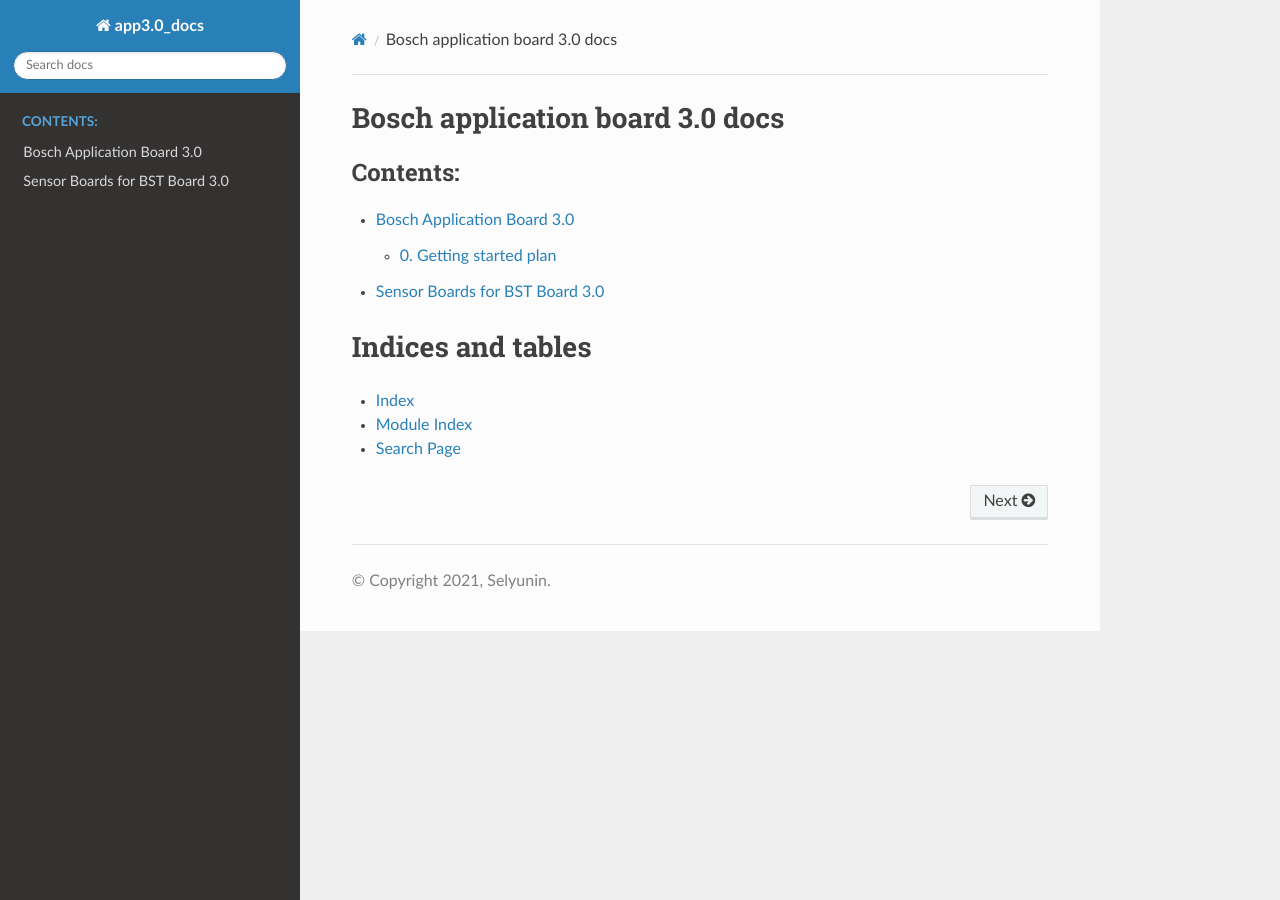
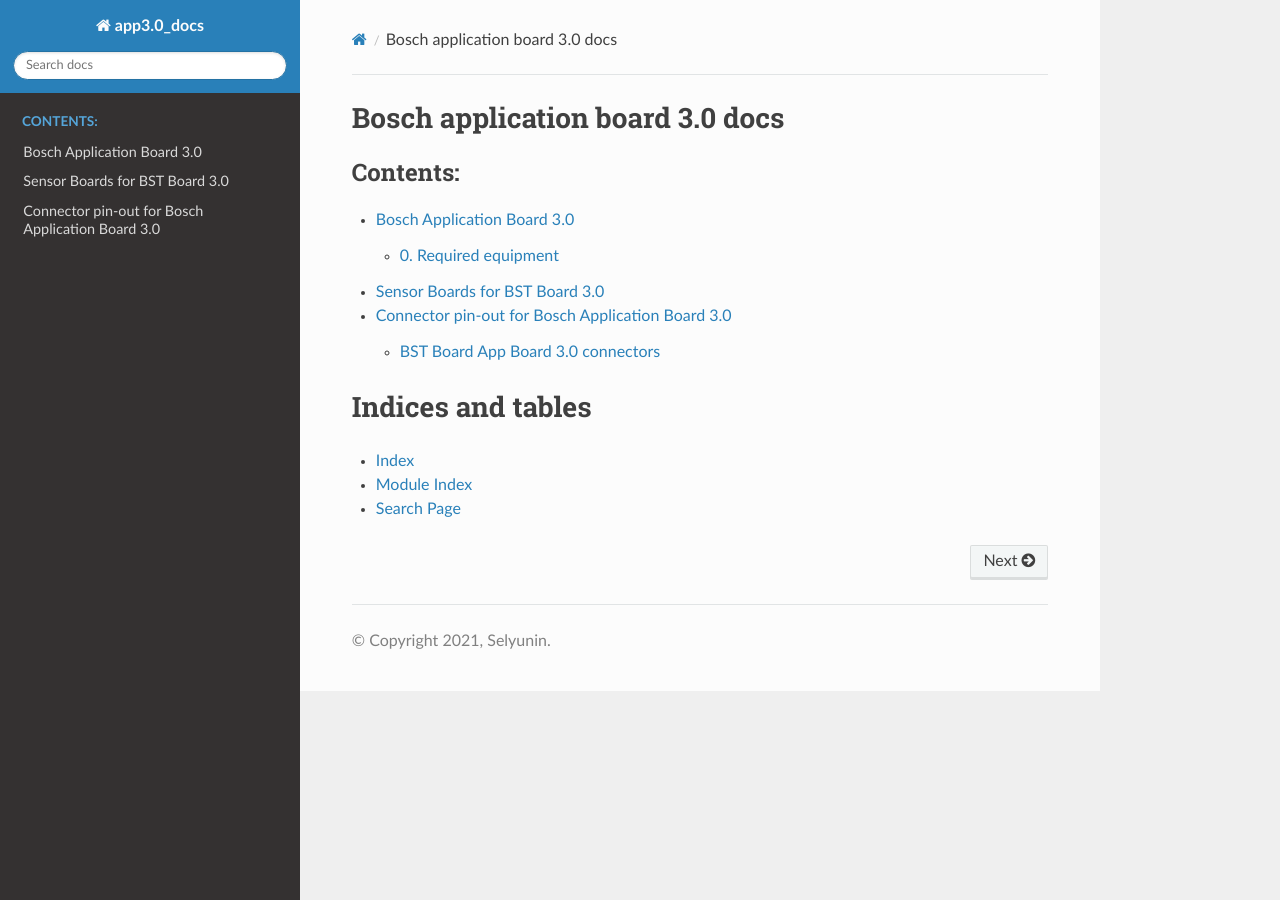
Before and after one commit to selyunin/app3.0_docs, a Sphinx documentation site: the page built from source/index.rst, in a window 1280 px wide. Built offline with Sphinx 7.4.7 and the Read the Docs theme 2.0.0, drawn with Linux system fonts in a browser that asks for light colours; some of the changed lines change nothing that is shown.

Commit message:
adding connectors file, where the info about connectors is summarized

```diff
--- /dev/null
+++ b/source/app30_connectors.rst
@@ -0,0 +1,124 @@
+Connector pin-out for Bosch Application Board 3.0
+===================================================
+
+.. contents:: Table of Contents
+    :depth: 5
+    :backlinks: top
+
+
+------------------------------------
+BST Board App Board 3.0 connectors
+------------------------------------
+
+.. table:: Connectors summary
+
+    +-------------------------------------+----------------------------------------------------------+
+    | **Connector Name**                  |  **Connector Description**                               |
+    +-------------------------------------+----------------------------------------------------------+
+    | `BST_SHUTTLE_BOARD_CONNECTOR`_      | Connector to plug-in sensor boards                       |
+    +-------------------------------------+----------------------------------------------------------+
+    | `SWD`_                              | Connector to connect Cortex-M SWD Debugger               |
+    +-------------------------------------+----------------------------------------------------------+
+    | `BCDS-XDK`_                         | Battery connector for App 3.0 board                      |
+    +-------------------------------------+----------------------------------------------------------+
+
+.. _BST_SHUTTLE_BOARD_CONNECTOR:
+
+:ref:`BST_SHUTTLE_BOARD_CONNECTOR`
+#####################################
+
+This asymmetric 7-9 pin connector is used to plug-in the shuttle sensor boards into the application board 3.0.
+Asymmetry serves the purpose to eliminate the possibility of wrong connection.
+
+
+.. table:: **BST_SHUTTLE_BOARD_CONNECTOR**
+
+    +-----------------------------------------+-----------------------------------------+
+    | **Short Side**                          | **Long Side**                           |
+    +--------------------+--------------------+--------------------+--------------------+
+    | **Pin number**     | **Signal / Line**  | **Pin number**     | **Signal / Line**  |
+    +--------------------+--------------------+--------------------+--------------------+
+    | **1**              | VDD                | **1**              | CS                 |
+    +--------------------+--------------------+--------------------+--------------------+
+    | **2**              | VDDIO              | **2**              | SCK/SCL            |
+    +--------------------+--------------------+--------------------+--------------------+
+    | **3**              | GND                | **3**              | SDO                |
+    +--------------------+--------------------+--------------------+--------------------+
+    | **4**              | GPIO0              | **4**              | SDI/SDA            |
+    +--------------------+--------------------+--------------------+--------------------+
+    | **5**              | GPIO1              | **5**              | GPIO4              |
+    +--------------------+--------------------+--------------------+--------------------+
+    | **6**              | GPIO2/INT1         | **6**              | GPIO5              |
+    +--------------------+--------------------+--------------------+--------------------+
+    | **7**              | GPIO3/INT2         | **7**              | IOXP_INT           |
+    +--------------------+--------------------+--------------------+--------------------+
+    |                    |                    | **8**              | PlugDet            |
+    +--------------------+--------------------+--------------------+--------------------+
+    |                    |                    | **9**              | PROM RW            |
+    +--------------------+--------------------+--------------------+--------------------+
+
+
+
+.. _SWD:
+
+:ref:`SWD`
+#####################################
+
+The 10-pin ARM SWD connector allows connecting e.g. 9-pin Cortex M adapter from `Segger`_.
+
+.. _Segger: https://www.segger.com/products/debug-probes/j-link/accessories/adapters/9-pin-cortex-m-adapter/
+
+.. table:: **SWD Connector pin-out**
+
+    +-----------------------------------------+-----------------------------------------+
+    | **Left Side**                           | **Right Side**                          |
+    +--------------------+--------------------+--------------------+--------------------+
+    | **Pin number**     | **Signal / Line**  | **Pin number**     | **Signal / Line**  |
+    +--------------------+--------------------+--------------------+--------------------+
+    | **1**              | 1.8V               | **2**              | SWDIO              |
+    +--------------------+--------------------+--------------------+--------------------+
+    | **3**              | GND                | **4**              | SWDCLK             |
+    +--------------------+--------------------+--------------------+--------------------+
+    | **5**              | GND                | **6**              | SWDO               |
+    +--------------------+--------------------+--------------------+--------------------+
+    | **7**              | Not connected      | **8**              | Not connected      |
+    +--------------------+--------------------+--------------------+--------------------+
+    | **9**              | GND                | **10**             | MCU RESET          |
+    +--------------------+--------------------+--------------------+--------------------+
+
+
+.. _BCDS-XDK:
+
+:ref:`BCDS-XDK`
+#####################################
+
+The connector is located on the opposite side of the board, and can be used to connect the battery.
+You need to solder to the provided points.
+
+.. table:: **BCDS-XDK**
+
+    +-----------------------------------------+-----------------------------------------+
+    | **Short Side**                          | **Long Side**                           |
+    +--------------------+--------------------+--------------------+--------------------+
+    | **Pin number**     | **Signal / Line**  | **Pin number**     | **Signal / Line**  |
+    +--------------------+--------------------+--------------------+--------------------+
+    | **1**              | GPIO5              | **2**              | AIN2 XDK           |
+    +--------------------+--------------------+--------------------+--------------------+
+    | **3**              | GPIO4              | **4**              | AIN3 XDK           |
+    +--------------------+--------------------+--------------------+--------------------+
+    | **5**              | SPO0 MISO          | **6**              | GPIO0              |
+    +--------------------+--------------------+--------------------+--------------------+
+    | **7**              | SPI0 MOSI          | **8**              | GPIO1              |
+    +--------------------+--------------------+--------------------+--------------------+
+    | **9**              | SPI0 CS            | **10**             | GPIO EXT1 XDK      |
+    +--------------------+--------------------+--------------------+--------------------+
+    | **11**             | SPI0 SCK           | **12**             | GPIO EXT2 XDK      |
+    +--------------------+--------------------+--------------------+--------------------+
+    | **13**             | 2.8V               | **14**             | 1.8V               |
+    +--------------------+--------------------+--------------------+--------------------+
+    | **15**             | 2.8V               | **16**             | 1.8V               |
+    +--------------------+--------------------+--------------------+--------------------+
+    | **17**             | BAT+               | **18**             | BAT-               |
+    +--------------------+--------------------+--------------------+--------------------+
+    | **19**             | BAT+               | **20**             | BAT-               |
+    +--------------------+--------------------+--------------------+--------------------+
--- a/source/app30_main.rst
+++ b/source/app30_main.rst
@@ -7,6 +7,9 @@
 
 This is an **unofficial** documentation in order to get started with the Bosch Sensortec Application Board 3.0.
 
+---------------------------------
+0. Required equipment
+---------------------------------
 
 In order to get started one needs:
 
@@ -17,7 +20,3 @@
 * Micro-USB cable;
 
 * Linux / Windows computer;
-
----------------------------------
-0. Getting started plan
----------------------------------
--- a/source/index.rst
+++ b/source/index.rst
@@ -8,6 +8,7 @@
 
     app30_main
     app30_sensor_boards
+    app30_connectors
 
 
 Indices and tables
```
